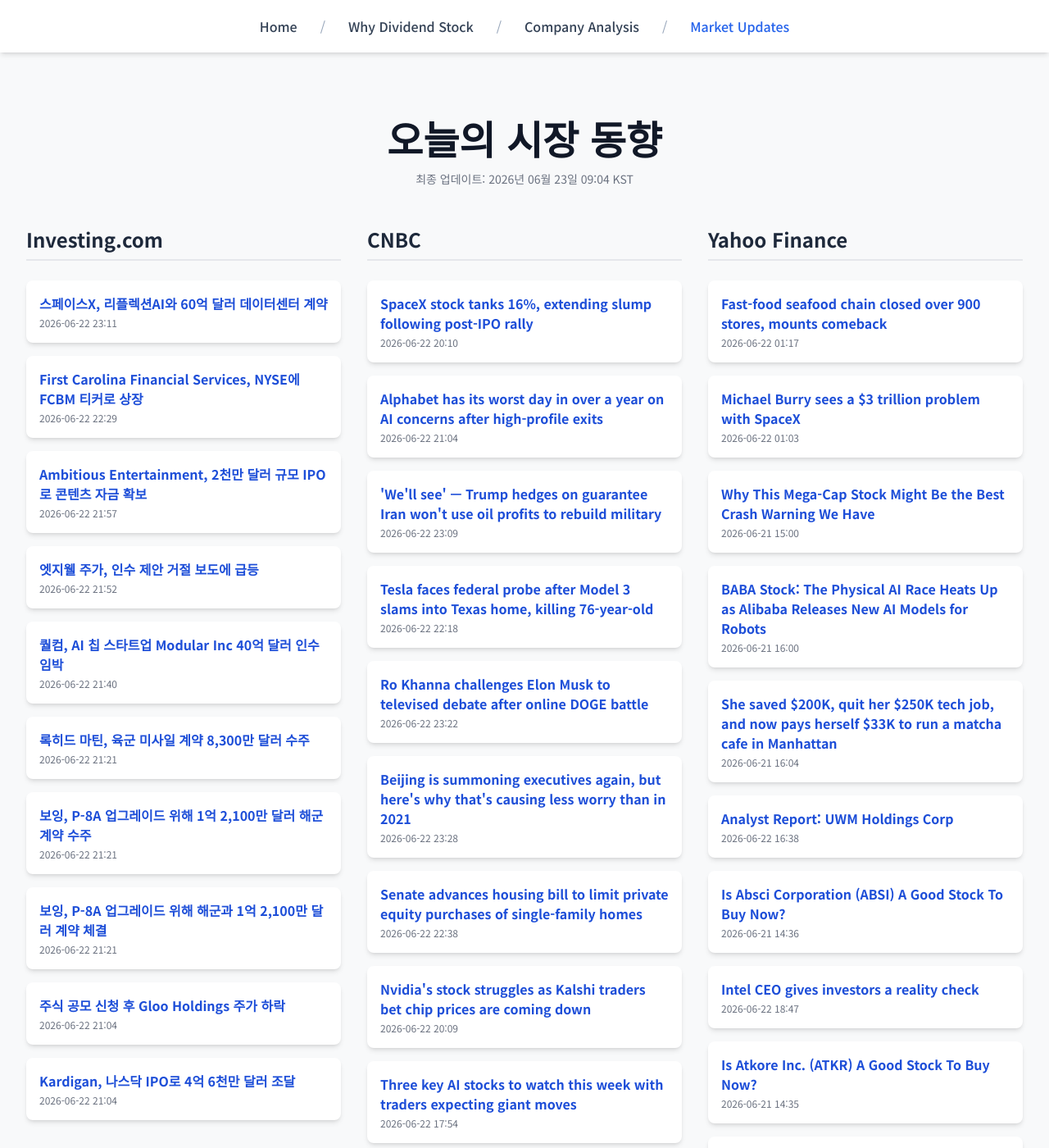
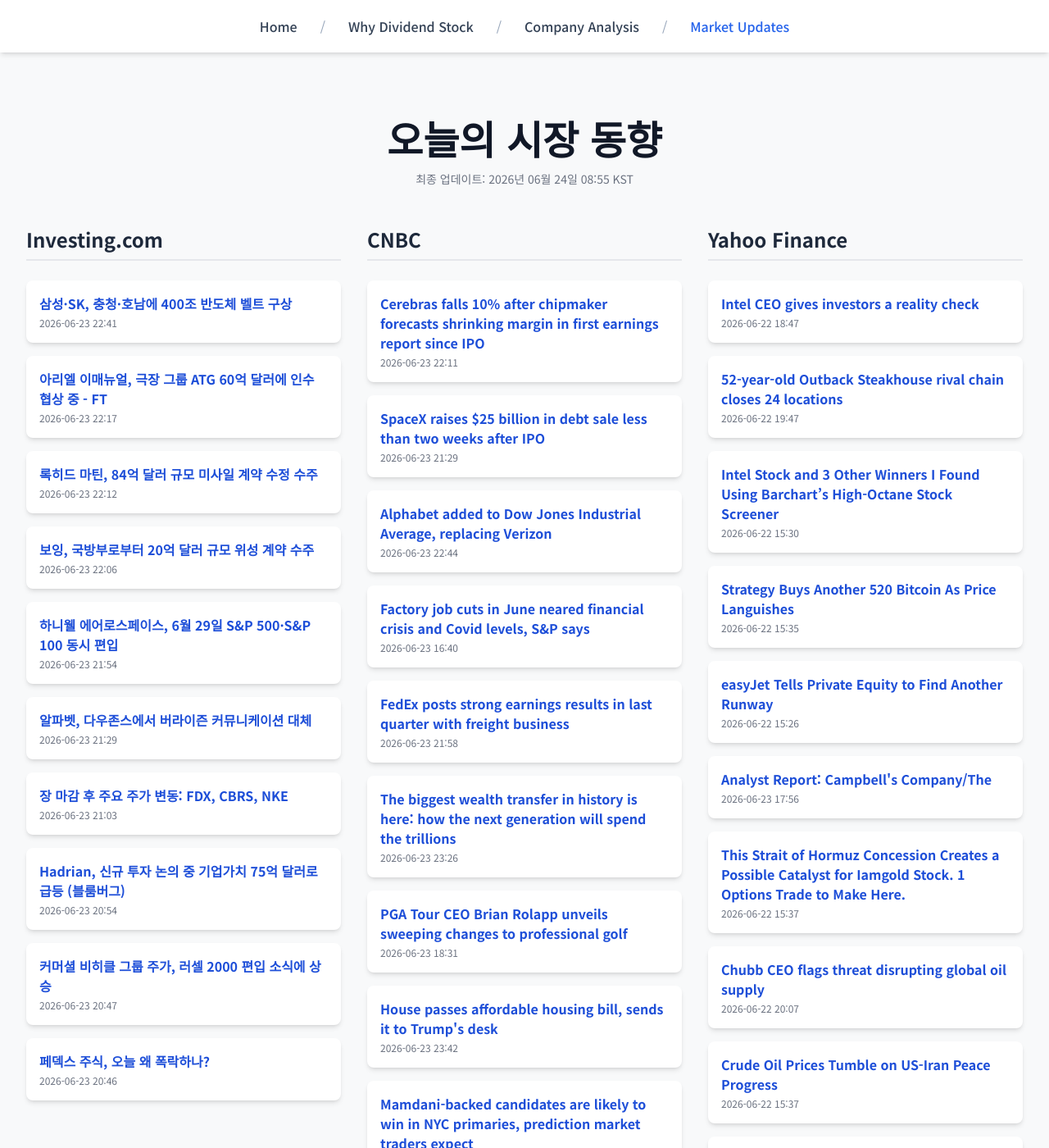
Before and after one commit to Kay-Hwang/my-company-analysis, a Jekyll site: the page built from market-updates.html, in a window 1280 px wide and 1400 px high. Shown: the whole window at 82% size. Built offline with Jekyll 4.4.1, drawn with Linux system fonts in a browser that asks for light colours; nearby versions of some CDN libraries; a script that is not in the unit is left out; some of the changed text lies outside the part shown.

Commit message:
Update daily data

```diff
--- a/_data/latest_data.json
+++ b/_data/latest_data.json
@@ -1,173 +1,131 @@
 {
-  "lastUpdated": "2026년 06월 23일 09:04 KST",
+  "lastUpdated": "2026년 06월 24일 08:55 KST",
   "news": {
     "investing": [
       {
-        "title": "스페이스X, 리플렉션AI와 60억 달러 데이터센터 계약",
-        "link": "https://kr.investing.com/news/stock-market-news/article-1991929",
-        "pubDate": "2026-06-22 23:11:14",
-        "summary": "스페이스X, 리플렉션AI와 60억 달러 데이터센터 계약"
+        "title": "삼성·SK, 충청·호남에 400조 반도체 벨트 구상",
+        "link": "https://kr.investing.com/news/stock-market-news/article-1993507",
+        "pubDate": "2026-06-23 22:41:10",
+        "summary": "삼성·SK, 충청·호남에 400조 반도체 벨트 구상"
       },
       {
-        "title": "First Carolina Financial Services, NYSE에 FCBM 티커로 상장",
-        "link": "https://kr.investing.com/news/stock-market-news/article-432SI-1991907",
-        "pubDate": "2026-06-22 22:29:05",
-        "summary": "First Carolina Financial Services, NYSE에 FCBM 티커로 상장"
+        "title": "아리엘 이매뉴얼, 극장 그룹 ATG 60억 달러에 인수 협상 중 - FT",
+        "link": "https://kr.investing.com/news/stock-market-news/article-93CH-1993496",
+        "pubDate": "2026-06-23 22:17:22",
+        "summary": "아리엘 이매뉴얼, 극장 그룹 ATG 60억 달러에 인수 협상 중 - FT"
       },
       {
-        "title": "Ambitious Entertainment, 2천만 달러 규모 IPO로 콘텐츠 자금 확보",
-        "link": "https://kr.investing.com/news/stock-market-news/article-93CH-1991881",
-        "pubDate": "2026-06-22 21:57:48",
-        "summary": "Ambitious Entertainment, 2천만 달러 규모 IPO로 콘텐츠 자금 확보"
+        "title": "록히드 마틴, 84억 달러 규모 미사일 계약 수정 수주",
+        "link": "https://kr.investing.com/news/stock-market-news/article-93CH-1993493",
+        "pubDate": "2026-06-23 22:12:53",
+        "summary": "록히드 마틴, 84억 달러 규모 미사일 계약 수정 수주"
       },
       {
-        "title": "엣지웰 주가, 인수 제안 거절 보도에 급등",
-        "link": "https://kr.investing.com/news/stock-market-news/article-93CH-1991877",
-        "pubDate": "2026-06-22 21:52:04",
-        "summary": "엣지웰 주가, 인수 제안 거절 보도에 급등"
+        "title": "보잉, 국방부로부터 20억 달러 규모 위성 계약 수주",
+        "link": "https://kr.investing.com/news/stock-market-news/article-93CH-1993489",
+        "pubDate": "2026-06-23 22:06:51",
+        "summary": "보잉, 국방부로부터 20억 달러 규모 위성 계약 수주"
       },
       {
-        "title": "퀄컴, AI 칩 스타트업 Modular Inc 40억 달러 인수 임박",
-        "link": "https://kr.investing.com/news/stock-market-news/article-1991869",
-        "pubDate": "2026-06-22 21:40:42",
-        "summary": "퀄컴, AI 칩 스타트업 Modular Inc 40억 달러 인수 임박"
+        "title": "하니웰 에어로스페이스, 6월 29일 S&P 500·S&P 100 동시 편입",
+        "link": "https://kr.investing.com/news/stock-market-news/article-1993481",
+        "pubDate": "2026-06-23 21:54:12",
+        "summary": "하니웰 에어로스페이스, 6월 29일 S&P 500·S&P 100 동시 편입"
       },
       {
-        "title": "록히드 마틴, 육군 미사일 계약 8,300만 달러 수주",
-        "link": "https://kr.investing.com/news/stock-market-news/article-93CH-1991850",
-        "pubDate": "2026-06-22 21:21:31",
-        "summary": "록히드 마틴, 육군 미사일 계약 8,300만 달러 수주"
+        "title": "알파벳, 다우존스에서 버라이즌 커뮤니케이션 대체",
+        "link": "https://kr.investing.com/news/stock-market-news/article-1993465",
+        "pubDate": "2026-06-23 21:29:18",
+        "summary": "알파벳, 다우존스에서 버라이즌 커뮤니케이션 대체"
       },
       {
-        "title": "보잉, P-8A 업그레이드 위해 1억 2,100만 달러 해군 계약 수주",
-        "link": "https://kr.investing.com/news/stock-market-news/article-93CH-1991849",
-        "pubDate": "2026-06-22 21:21:21",
-        "summary": "보잉, P-8A 업그레이드 위해 1억 2,100만 달러 해군 계약 수주"
+        "title": "장 마감 후 주요 주가 변동: FDX, CBRS, NKE",
+        "link": "https://kr.investing.com/news/stock-market-news/article-432SI-1993436",
+        "pubDate": "2026-06-23 21:03:02",
+        "summary": "장 마감 후 주요 주가 변동: FDX, CBRS, NKE"
       },
       {
-        "title": "보잉, P-8A 업그레이드 위해 해군과 1억 2,100만 달러 계약 체결",
-        "link": "https://kr.investing.com/news/stock-market-news/article-93CH-1991848",
-        "pubDate": "2026-06-22 21:21:20",
-        "summary": "보잉, P-8A 업그레이드 위해 해군과 1억 2,100만 달러 계약 체결"
+        "title": "Hadrian, 신규 투자 논의 중 기업가치 75억 달러로 급등 (블룸버그)",
+        "link": "https://kr.investing.com/news/stock-market-news/article-93CH-1993426",
+        "pubDate": "2026-06-23 20:54:37",
+        "summary": "Hadrian, 신규 투자 논의 중 기업가치 75억 달러로 급등 (블룸버그)"
       },
       {
-        "title": "주식 공모 신청 후 Gloo Holdings 주가 하락",
-        "link": "https://kr.investing.com/news/stock-market-news/article-93CH-1991827",
-        "pubDate": "2026-06-22 21:04:45",
-        "summary": "주식 공모 신청 후 Gloo Holdings 주가 하락"
+        "title": "커머셜 비히클 그룹 주가, 러셀 2000 편입 소식에 상승",
+        "link": "https://kr.investing.com/news/stock-market-news/article-93CH-1993408",
+        "pubDate": "2026-06-23 20:47:30",
+        "summary": "커머셜 비히클 그룹 주가, 러셀 2000 편입 소식에 상승"
       },
       {
-        "title": "Kardigan, 나스닥 IPO로 4억 6천만 달러 조달",
-        "link": "https://kr.investing.com/news/stock-market-news/article-432SI-1991841",
-        "pubDate": "2026-06-22 21:04:08",
-        "summary": "Kardigan, 나스닥 IPO로 4억 6천만 달러 조달"
+        "title": "페덱스 주식, 오늘 왜 폭락하나?",
+        "link": "https://kr.investing.com/news/stock-market-news/article-93CH-1993406",
+        "pubDate": "2026-06-23 20:46:45",
+        "summary": "페덱스 주식, 오늘 왜 폭락하나?"
       }
     ],
     "cnbc": [
       {
-        "title": "SpaceX stock tanks 16%, extending slump following post-IPO rally",
-        "link": "https://www.cnbc.com/2026/06/22/spacex-stock-ipo-rally-selloff.html",
-        "pubDate": "Mon, 22 Jun 2026 20:10:16 GMT",
-        "summary": "A rally following the company's record breaking IPO on June 12 has cooled, with stock dropping the past three days of trading."
+        "title": "Cerebras falls 10% after chipmaker forecasts shrinking margin in first earnings report since IPO",
+        "link": "https://www.cnbc.com/2026/06/23/cerebras-cbrs-q1-earnings-report-2026.html",
+        "pubDate": "Tue, 23 Jun 2026 22:11:21 GMT",
+        "summary": "Cerebras went public on the Nasdaq in May, giving Wall Street access to a pureplay AI company."
       },
       {
-        "title": "Alphabet has its worst day in over a year on AI concerns after high-profile exits",
-        "link": "https://www.cnbc.com/2026/06/22/alphabet-goog-stock-ai-departures.html",
-        "pubDate": "Mon, 22 Jun 2026 21:04:29 GMT",
-        "summary": "Google parent Alphabet has seen consecutive high-profile artificial intelligence researchers leave."
+        "title": "SpaceX raises $25 billion in debt sale less than two weeks after IPO",
+        "link": "https://www.cnbc.com/2026/06/23/spacex-debt-bond-market-ipo.html",
+        "pubDate": "Tue, 23 Jun 2026 21:29:33 GMT",
+        "summary": "SpaceX raised $25 billion in a debt sale, after seeing nearly $90 billion worth of orders, sources say."
       },
       {
-        "title": "'We'll see' — Trump hedges on guarantee Iran won't use oil profits to rebuild military",
-        "link": "https://www.cnbc.com/2026/06/22/trump-iran-war-oil-profits-rebuild-military.html",
-        "pubDate": "Mon, 22 Jun 2026 23:09:43 GMT",
-        "summary": "Treasury Secretary Scott Bessent authorized the import of Iranian oil and refined products into the U.S. through at least August."
+        "title": "Alphabet added to Dow Jones Industrial Average, replacing Verizon",
+        "link": "https://www.cnbc.com/2026/06/23/alphabet-verizon-dow-djia.html",
+        "pubDate": "Tue, 23 Jun 2026 22:44:45 GMT",
+        "summary": "Alphabet will replace Verizon in the Dow Jones Industrial Average."
       },
       {
-        "title": "Tesla faces federal probe after Model 3 slams into Texas home, killing 76-year-old",
-        "link": "https://www.cnbc.com/2026/06/22/tesla-nhtsa-model-3-crash-autopilot-katy-texas.html",
-        "pubDate": "Mon, 22 Jun 2026 22:18:22 GMT",
-        "summary": "Harris County authorities said that the driver, Michael Butler, said that he had been using Tesla's partially automated driving systems."
+        "title": "Factory job cuts in June neared financial crisis and Covid levels, S&P says",
+        "link": "https://www.cnbc.com/2026/06/23/factory-job-cuts-reported-around-financial-crisis-and-covid-levels-for-june-sp-says.html",
+        "pubDate": "Tue, 23 Jun 2026 16:40:57 GMT",
+        "summary": "Though the firm's manufacturing index ran better than expected for June, it came largely from an inventory rebuild and despite sharp job cuts."
       },
       {
-        "title": "Ro Khanna challenges Elon Musk to televised debate after online DOGE battle",
-        "link": "https://www.cnbc.com/2026/06/22/ro-khanna-challenges-elon-musk-to-televised-debate-after-doge-battle.html",
-        "pubDate": "Mon, 22 Jun 2026 23:22:22 GMT",
-        "summary": "Rep. Ro Khanna, D-Calif., has been a critic of the Elon-Musk-led Department of Government Efficiency cuts."
+        "title": "FedEx posts strong earnings results in last quarter with freight business",
+        "link": "https://www.cnbc.com/2026/06/23/fedex-fdx-q4-2026-earnings.html",
+        "pubDate": "Tue, 23 Jun 2026 21:58:31 GMT",
+        "summary": "FedEx posted strong fiscal fourth quarter earnings on Tuesday in the company's last quarter that included the freight business before its spin-off."
       },
       {
-        "title": "Beijing is summoning executives again, but here's why that's causing less worry than in 2021",
-        "link": "https://www.cnbc.com/2026/06/23/china-tech-crackdown-antitrust-tripcom-meituan-food-delivery-anti-involution-deflation-.html",
-        "pubDate": "Mon, 22 Jun 2026 23:28:15 GMT",
-        "summary": "Beijing is summoning tech executives for meetings as it did in 2021, but now it has less room to wield a heavy hand due to deflation and rivalry with the U.S."
+        "title": "The biggest wealth transfer in history is here: how the next generation will spend the trillions",
+        "link": "https://www.cnbc.com/2026/06/24/global-wealth-transfer-heirs-investment-strategies-inheritance.html",
+        "pubDate": "Tue, 23 Jun 2026 23:26:48 GMT",
+        "summary": "The greatest wealth transfer is underway, and heirs around the world who are set to inherit billions are preparing to use the money very differently from the generations that built it."
       },
       {
-        "title": "Senate advances housing bill to limit private equity purchases of single-family homes",
-        "link": "https://www.cnbc.com/2026/06/22/affordable-housing-bill-private-equity-single-family-homes.html",
-        "pubDate": "Mon, 22 Jun 2026 22:38:59 GMT",
-        "summary": "The House is also expected to advance a sprawling housing package this week that's aimed at creating more supply and making homes more affordable."
+        "title": "PGA Tour CEO Brian Rolapp unveils sweeping changes to professional golf",
+        "link": "https://www.cnbc.com/2026/06/23/pga-tour-changes.html",
+        "pubDate": "Tue, 23 Jun 2026 18:31:27 GMT",
+        "summary": "Changes to the PGA Tour are designed to elevate competition and raise payouts for winners."
       },
       {
-        "title": "Nvidia's stock struggles as Kalshi traders bet chip prices are coming down",
-        "link": "https://www.cnbc.com/2026/06/22/nvidias-stock-struggles-as-kalshi-traders-bet-chip-prices-are-coming-down.html",
-        "pubDate": "Mon, 22 Jun 2026 20:09:04 GMT",
-        "summary": "Shares of Nvidia have been faltering recently — and Kalshi traders predict that what the company can charge for chips is also declining."
+        "title": "House passes affordable housing bill, sends it to Trump's desk",
+        "link": "https://www.cnbc.com/2026/06/23/house-affordable-housing-bill-trump.html",
+        "pubDate": "Tue, 23 Jun 2026 23:42:08 GMT",
+        "summary": "The House on Tuesday gave final passage to a bill aimed at lowering costs for homebuyers and reining in private equity."
       },
       {
-        "title": "Three key AI stocks to watch this week with traders expecting giant moves",
-        "link": "https://www.cnbc.com/2026/06/22/three-key-ai-stocks-to-watch-this-week-with-traders-expecting-giant-moves.html",
-        "pubDate": "Mon, 22 Jun 2026 17:54:14 GMT",
-        "summary": "Micron and Cerebras report this week. Also there's heavy options activity in Super Micro."
+        "title": "Mamdani-backed candidates are likely to win in NYC primaries, prediction market traders expect",
+        "link": "https://www.cnbc.com/2026/06/23/prediction-market-traders-expectations-for-the-ny-primaries.html",
+        "pubDate": "Tue, 23 Jun 2026 20:25:32 GMT",
+        "summary": "Voters are heading to the polls in New York, with four competitive races in Democratic congressional primaries in focus."
       },
       {
-        "title": "Companies are demanding states cut red tape. Data center-wary voters may think differently",
-        "link": "https://www.cnbc.com/2026/06/22/states-data-center-permitting-public-opposition.html",
-        "pubDate": "Mon, 22 Jun 2026 18:16:44 GMT",
-        "summary": "Pennsylvania Gov. Josh Shapiro touted a $20 billion economic development deal last June, the state's largest ever. It's caused Shapiro no shortage of grief."
+        "title": "Five things to watch in Tuesday's primaries as New York races take center stage",
+        "link": "https://www.cnbc.com/2026/06/23/new-york-maryland-utah-primaries-test-mamdani-trump-and-outside-money.html",
+        "pubDate": "Tue, 23 Jun 2026 13:14:59 GMT",
+        "summary": "Tuesday’s primaries in New York, Maryland and Utah test outside money, party power and the influence of Zohran Mamdani and Donald Trump."
       }
     ],
     "yahoo": [
-      {
-        "title": "Fast-food seafood chain closed over 900 stores, mounts comeback",
-        "link": "https://finance.yahoo.com/small-business/articles/closing-1-000-restaurants-seafood-011700497.html",
-        "pubDate": "2026-06-22T01:17:00Z",
-        "summary": "Fast-food seafood chain closed over 900 stores, mounts comeback"
-      },
-      {
-        "title": "Michael Burry sees a $3 trillion problem with SpaceX",
-        "link": "https://finance.yahoo.com/markets/stocks/articles/michael-burry-sees-3-trillion-010300765.html",
-        "pubDate": "2026-06-22T01:03:00Z",
-        "summary": "Michael Burry sees a $3 trillion problem with SpaceX"
-      },
-      {
-        "title": "Why This Mega-Cap Stock Might Be the Best Crash Warning We Have",
-        "link": "https://finance.yahoo.com/markets/stocks/articles/why-mega-cap-stock-might-150002434.html",
-        "pubDate": "2026-06-21T15:00:02Z",
-        "summary": "Why This Mega-Cap Stock Might Be the Best Crash Warning We Have"
-      },
-      {
-        "title": "BABA Stock: The Physical AI Race Heats Up as Alibaba Releases New AI Models for Robots",
-        "link": "https://finance.yahoo.com/technology/ai/articles/baba-stock-physical-ai-race-160002111.html",
-        "pubDate": "2026-06-21T16:00:02Z",
-        "summary": "BABA Stock: The Physical AI Race Heats Up as Alibaba Releases New AI Models for Robots"
-      },
-      {
-        "title": "She saved $200K, quit her $250K tech job, and now pays herself $33K to run a matcha cafe in Manhattan",
-        "link": "https://finance.yahoo.com/small-business/articles/she-saved-200k-quit-her-160412245.html",
-        "pubDate": "2026-06-21T16:04:12Z",
-        "summary": "She saved $200K, quit her $250K tech job, and now pays herself $33K to run a matcha cafe in Manhattan"
-      },
-      {
-        "title": "Analyst Report: UWM Holdings Corp",
-        "link": "https://finance.yahoo.com/research/reports/ARGUS_5978_AnalystReport_1782146332000?yptr=yahoo&ncid=yahooproperties_plusresear_nm5q6ze1cei",
-        "pubDate": "2026-06-22T16:38:52Z",
-        "summary": "Analyst Report: UWM Holdings Corp"
-      },
-      {
-        "title": "Is Absci Corporation (ABSI) A Good Stock To Buy Now?",
-        "link": "https://finance.yahoo.com/markets/stocks/articles/absci-corporation-absi-good-stock-143601164.html",
-        "pubDate": "2026-06-21T14:36:01Z",
-        "summary": "Is Absci Corporation (ABSI) A Good Stock To Buy Now?"
-      },
       {
         "title": "Intel CEO gives investors a reality check",
         "link": "https://finance.yahoo.com/technology/ai/articles/intel-ceo-gives-investors-reality-184700678.html",
@@ -175,16 +133,58 @@
         "summary": "Intel CEO gives investors a reality check"
       },
       {
-        "title": "Is Atkore Inc. (ATKR) A Good Stock To Buy Now?",
-        "link": "https://finance.yahoo.com/markets/stocks/articles/atkore-inc-atkr-good-stock-143535537.html",
-        "pubDate": "2026-06-21T14:35:35Z",
-        "summary": "Is Atkore Inc. (ATKR) A Good Stock To Buy Now?"
+        "title": "52-year-old Outback Steakhouse rival chain closes 24 locations",
+        "link": "https://finance.yahoo.com/economy/articles/52-old-outback-steakhouse-rival-194700477.html",
+        "pubDate": "2026-06-22T19:47:00Z",
+        "summary": "52-year-old Outback Steakhouse rival chain closes 24 locations"
       },
       {
-        "title": "Is Aeva Technologies, Inc. (AEVA) A Good Stock To Buy Now?",
-        "link": "https://finance.yahoo.com/markets/stocks/articles/aeva-technologies-inc-aeva-good-143548081.html",
-        "pubDate": "2026-06-21T14:35:48Z",
-        "summary": "Is Aeva Technologies, Inc. (AEVA) A Good Stock To Buy Now?"
+        "title": "Intel Stock and 3 Other Winners I Found Using Barchart’s High-Octane Stock Screener",
+        "link": "https://finance.yahoo.com/markets/stocks/articles/intel-stock-3-other-winners-153015920.html",
+        "pubDate": "2026-06-22T15:30:15Z",
+        "summary": "Intel Stock and 3 Other Winners I Found Using Barchart’s High-Octane Stock Screener"
+      },
+      {
+        "title": "Strategy Buys Another 520 Bitcoin As Price Languishes",
+        "link": "https://finance.yahoo.com/markets/crypto/articles/strategy-buys-another-520-bitcoin-153500912.html",
+        "pubDate": "2026-06-22T15:35:00Z",
+        "summary": "Strategy Buys Another 520 Bitcoin As Price Languishes"
+      },
+      {
+        "title": "easyJet Tells Private Equity to Find Another Runway",
+        "link": "https://finance.yahoo.com/markets/stocks/articles/easyjet-tells-private-equity-another-152626271.html",
+        "pubDate": "2026-06-22T15:26:26Z",
+        "summary": "easyJet Tells Private Equity to Find Another Runway"
+      },
+      {
+        "title": "Analyst Report: Campbell's Company/The",
+        "link": "https://finance.yahoo.com/research/reports/ARGUS_2862_AnalystReport_1782237365000?yptr=yahoo&ncid=yahooproperties_plusresear_nm5q6ze1cei",
+        "pubDate": "2026-06-23T17:56:05Z",
+        "summary": "Analyst Report: Campbell's Company/The"
+      },
+      {
+        "title": "This Strait of Hormuz Concession Creates a Possible Catalyst for Iamgold Stock. 1 Options Trade to Make Here.",
+        "link": "https://finance.yahoo.com/markets/options/articles/strait-hormuz-concession-creates-possible-153705361.html",
+        "pubDate": "2026-06-22T15:37:05Z",
+        "summary": "This Strait of Hormuz Concession Creates a Possible Catalyst for Iamgold Stock. 1 Options Trade to Make Here."
+      },
+      {
+        "title": "Chubb CEO flags threat disrupting global oil supply",
+        "link": "https://finance.yahoo.com/energy/articles/chubb-ceo-flags-threat-disrupting-200700323.html",
+        "pubDate": "2026-06-22T20:07:00Z",
+        "summary": "Chubb CEO flags threat disrupting global oil supply"
+      },
+      {
+        "title": "Crude Oil Prices Tumble on US-Iran Peace Progress",
+        "link": "https://finance.yahoo.com/energy/articles/crude-oil-prices-tumble-us-153755239.html",
+        "pubDate": "2026-06-22T15:37:55Z",
+        "summary": "Crude Oil Prices Tumble on US-Iran Peace Progress"
+      },
+      {
+        "title": "Stocks Erase Early Gains as Alphabet and Software Companies Fall",
+        "link": "https://finance.yahoo.com/markets/stocks/articles/stocks-erase-early-gains-alphabet-152339980.html",
+        "pubDate": "2026-06-22T15:23:39Z",
+        "summary": "Stocks Erase Early Gains as Alphabet and Software Companies Fall"
       }
     ]
   }
```
